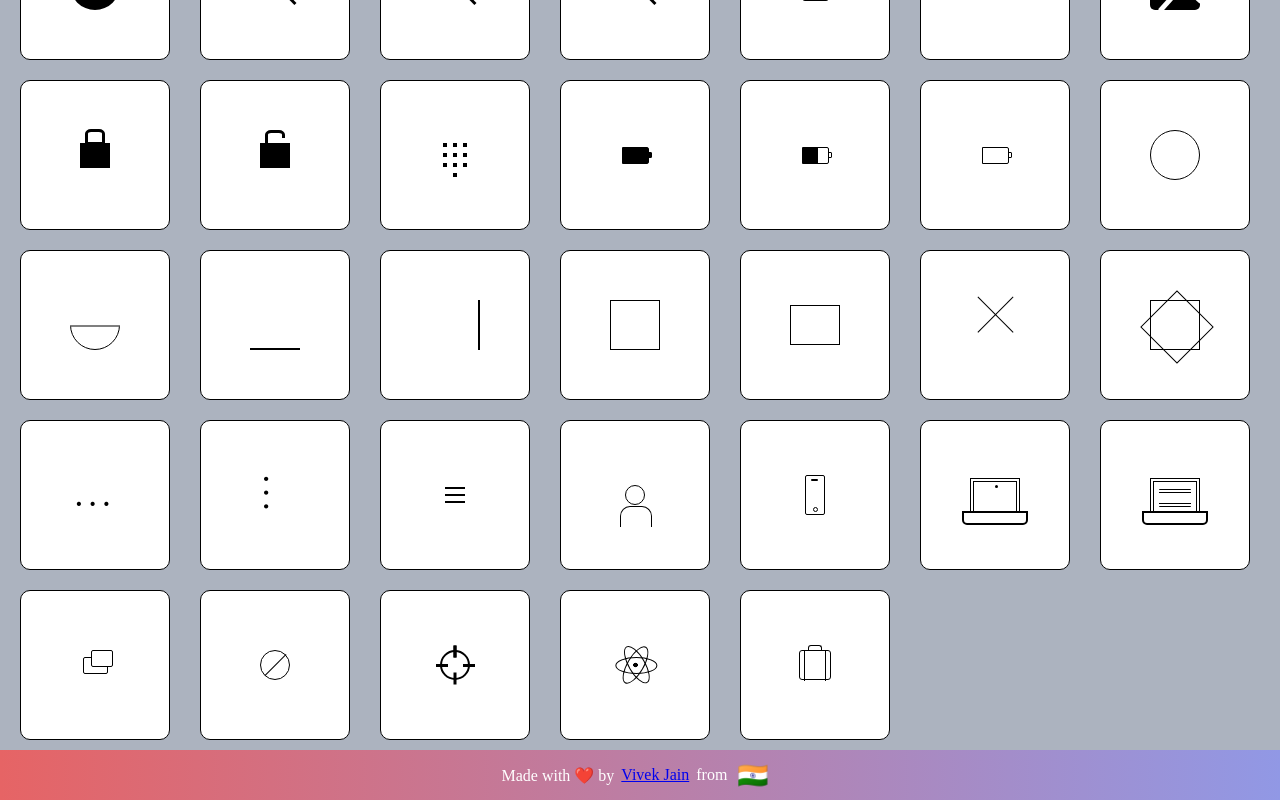
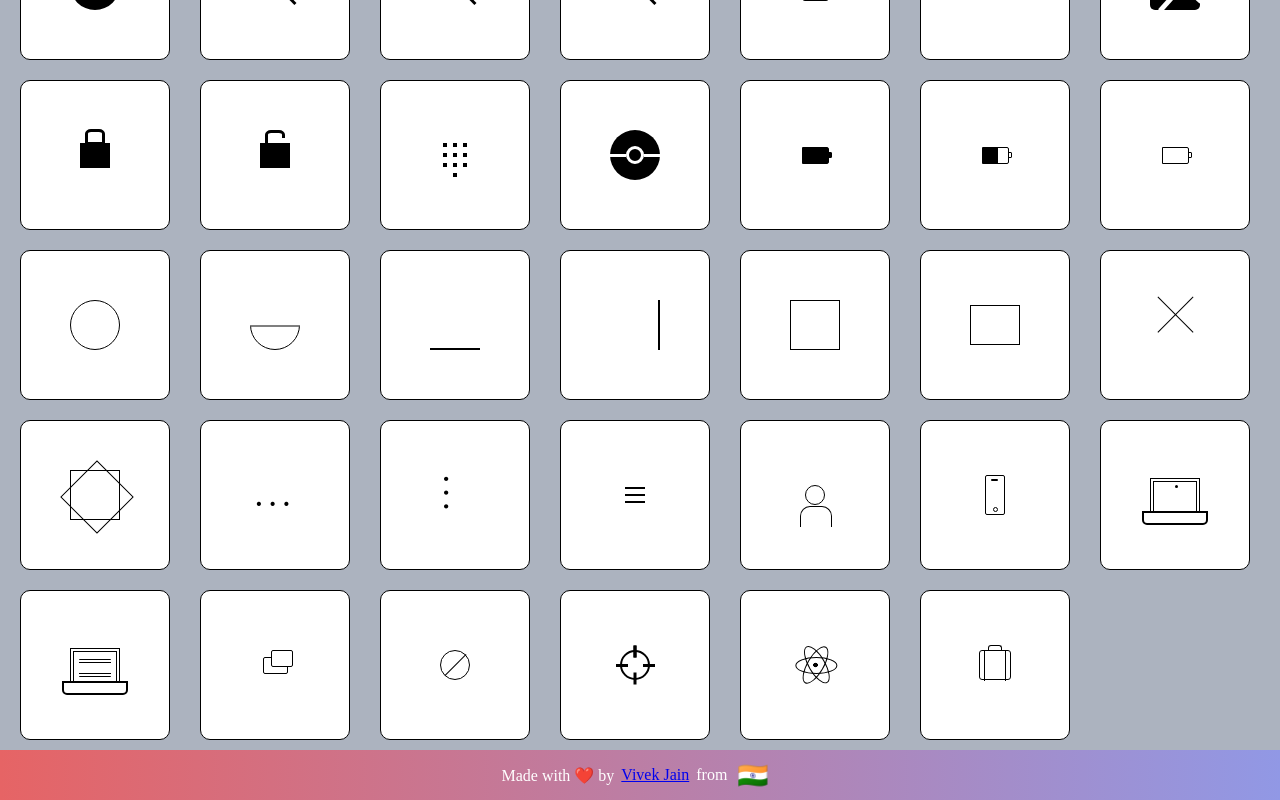
Before and after one commit to vivekjain202/css-icons, a React (Create React App) app: page / in a window 1280 px wide. Shown: the part 830-1630 px from the top of the page. Built offline with nearby package versions, Linux system fonts and the light colour scheme.

Commit message:
added pokemon icon

```diff
--- a/src/components/icons/index.js
+++ b/src/components/icons/index.js
@@ -46,3 +46,4 @@ export * from "./window";
 export * from "./wrong";
 export * from "./zoom";
 export * from "./dialpad"
+export * from "./pokemon"
--- /dev/null
+++ b/src/components/icons/pokemon.js
@@ -0,0 +1,31 @@
+import styled from "styled-components";
+
+export const Pokemon = styled.div`
+    width: 50px;
+    height: 50px;
+    border: 3px;
+    border-radius: 50%;
+    position: relative;
+    background: black;
+
+    &:before{
+        content: '';
+        position: absolute;
+        width: 12px;
+        height: 12px;
+        border-radius: 50%;
+        border: 3px solid white;
+        top: 16px;
+        left: 16px;
+    }
+
+    &:after{
+        content: '';
+        position: absolute;
+        width: 16px;
+        height: 3px;
+        background: white;
+        top: 23.5px;
+        box-shadow: 34px 0 0 white;
+    }
+`
--- a/src/components/index.js
+++ b/src/components/index.js
@@ -59,7 +59,8 @@ import {
     Image,
     Lock,
     LockOpen,
-    Dialpad
+    Dialpad,
+    Pokemon
   } from "./icons";
 
 export const ComponentsMap = {
@@ -126,7 +127,8 @@ export const ComponentsMap = {
     not_allowed: NotAllowed,
     focus: Focus,
     react: ReactIcon,
-    briefcase: BriefCase
+    briefcase: BriefCase,
+    pokemon: Pokemon
 };
 
 export const Components = [
@@ -169,6 +171,8 @@ export const Components = [
     Lock,
     LockOpen,
     Dialpad,
+    Pokemon,
+
     // light icons
     BatteryFull,
     BatteryHalfEmpty,
@@ -234,6 +238,7 @@ export const Components = [
     lock: 'Lock',
     lock_open: 'Lock Open',
     dialpad: 'Dialpad',
+    pokemon: 'Pokemon',
 
     // light icons
     battery_full: 'Battery Full',
```
